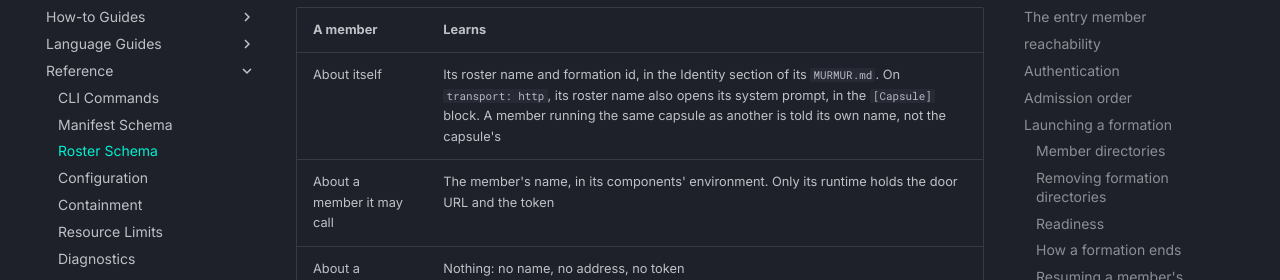
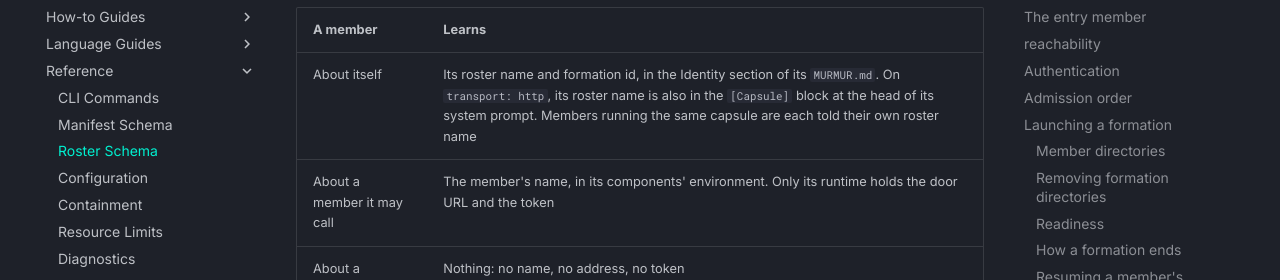
Before and after one commit to murmur-nexus/murmur, an MkDocs documentation site: the page built from docs/content/reference/roster.md, in a window 1280 px wide and 900 px high, scrolled down 14473 px. Shown: the part 172-452 px from the top of the window. Built offline with MkDocs 1.6.1 and Material for MkDocs 9.7.7, drawn with Linux system fonts in a browser that asks for light colours; comment, search, counter and statistics services are not loaded.

```diff
--- a/docs/content/reference/roster.md
+++ b/docs/content/reference/roster.md
@@ -495,7 +495,7 @@ On a formation token, `tasks/get` answers only the tasks the calling member subm
 
 | A member | Learns |
 |---|---|
-| About itself | Its roster name and formation id, in the Identity section of its `MURMUR.md`. On `transport: http`, its roster name also opens its system prompt, in the `[Capsule]` block. A member running the same capsule as another is told its own name, not the capsule's |
+| About itself | Its roster name and formation id, in the Identity section of its `MURMUR.md`. On `transport: http`, its roster name is also in the `[Capsule]` block at the head of its system prompt. Members running the same capsule are each told their own roster name |
 | About a member it may call | The member's name, in its components' environment. Only its runtime holds the door URL and the token |
 | About a member it may not call | Nothing: no name, no address, no token |
 | Its delegated children | Inherit `MURMUR_FORMATION_ID` and nothing else of the formation: no channel, no token, no `MURMUR_FORMATION_PEERS`, no formation lifeline. A child's door belongs to no formation, so it refuses every formation token with `401`. Each child holds a [spawner lifeline](roost-api.md#spawner-lifeline) of its own, which ends it when the member does |
```
Also changed, not shown: docs/content/reference/wit-interfaces.md (+4 -4 lines).
